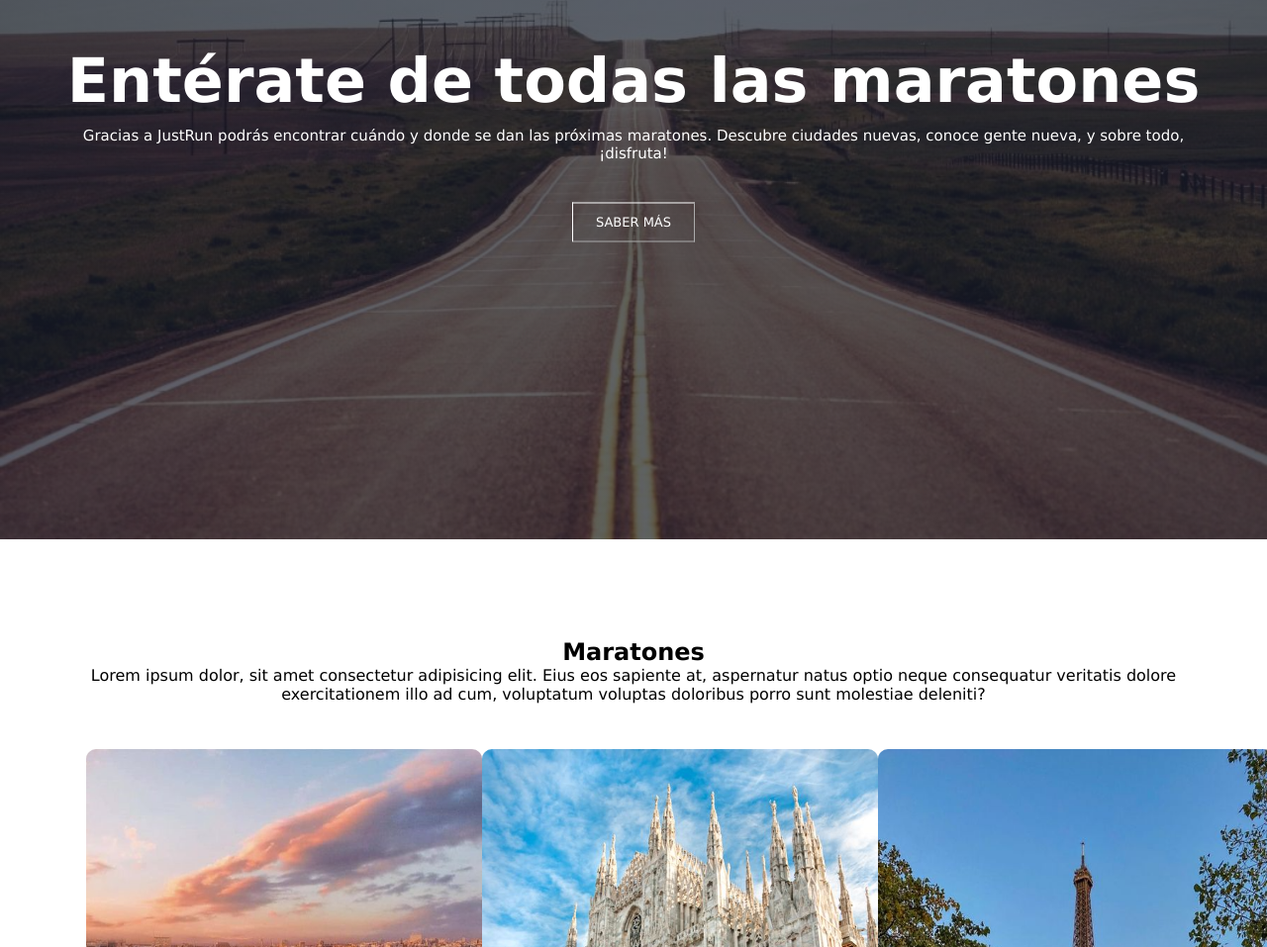
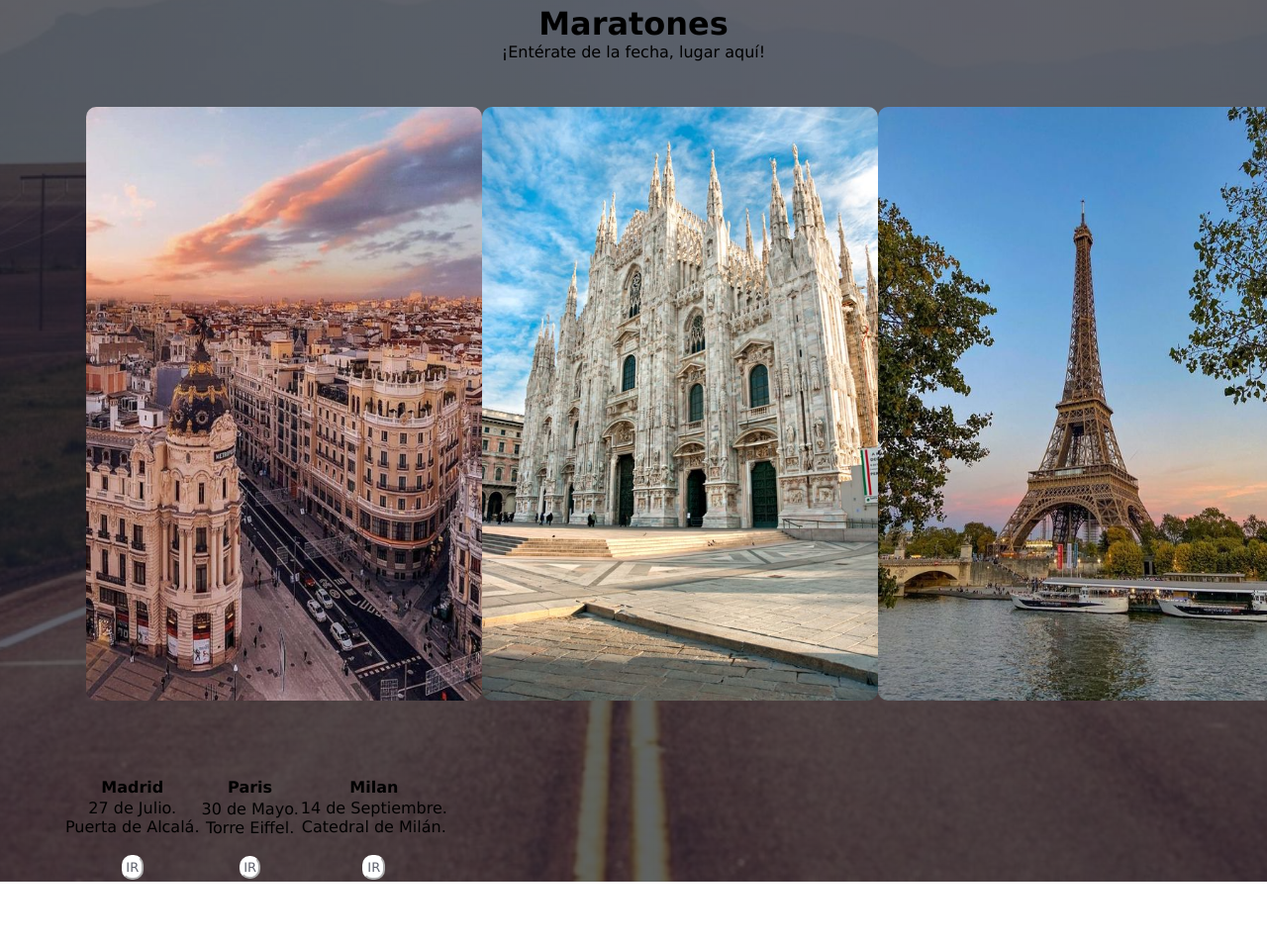
Before and after one commit to evacalvosotelo/MaratonMalo, a plain HTML site: page Maratones.html in a window 1280 px wide. Shown: the part 255-1212 px from the top of the page at 99% size. After the commit the page ends 1146 px from the top, so only its background shows below. Drawn offline with Linux system fonts and the light colour scheme; files whose address does not match are found by name.

Commit message:
Update Maratones.html

```diff
--- a/Maratones.html
+++ b/Maratones.html
@@ -47,34 +47,60 @@
             </div>
         </nav>
 
-        <div class="Intro">
-            <h1 id="titulo1">Entérate de todas las maratones</h1>
-            <p>Gracias a JustRun podrás encontrar cuándo y donde se dan las próximas maratones.
-                Descubre ciudades nuevas, conoce gente nueva, y sobre todo, ¡disfruta!
-            </p>
-            <a href="">
-                <button id="saber" style="opacity: 50;">
-                    SABER MÁS
-                </button>
-            </a>
-        </div>
+    <div class="Maratones">
+        <h1>Maratones</h1>
+        <p>¡Entérate de la fecha, lugar aquí!</p>
 
-    </main>
-
-    <section class="Maratones">
-        <h1>Maratones</h1>
-        <p>Lorem ipsum dolor, sit amet consectetur adipisicing elit.
-            Eius eos sapiente at, aspernatur natus optio neque consequatur veritatis dolore exercitationem illo ad cum,
-            voluptatum voluptas doloribus porro sunt molestiae deleniti?
-        </p>
-
-        <div class="fila">
             <div class="col">
                 <img id="ciu" src="Images/Madrid.png" width="400" height="600">
                 <img id="ciu" src="Images/Milan.jpg" width="400" height="600">
                 <img id="ciu" src="Images/Paris.jpg" width="400" height="600">
             </div>
 
+          <table>
+            <thead>
+                <tr>
+                    <th>
+                        Madrid
+                    </th>
+                    <th>
+                        Paris
+                    </th>
+                    <th>
+                        Milan
+                    </th>
+                </tr>
+            </thead>
+
+            <tbody id="contenido">
+                <tr>
+                    <td>27 de Julio.<br> Puerta de Alcalá.<br>  <br>
+                        <a href="Formulario.html">
+                            <button id="nivel" style="opacity: 50;">
+                                IR
+                            </button>
+                        </a>
+                    </td>
+
+                    <td>30 de Mayo.<br> Torre Eiffel.<br> <br>
+                        <a href="Formulario.html">
+                            <button id="nivel" style="opacity: 50;">
+                                IR
+                            </button>
+                        </a>
+                    </td>
+
+                    <td>14 de Septiembre.<br> Catedral de Milán.<br> <br>
+                        <a href="Formulario.html">
+                            <button id="nivel" style="opacity: 50;">
+                                IR
+                            </button>
+                        </a>
+                    </td>
+                </tr>
+            </tbody>
+        </table>
+
     </div>
 
 </body>
```
